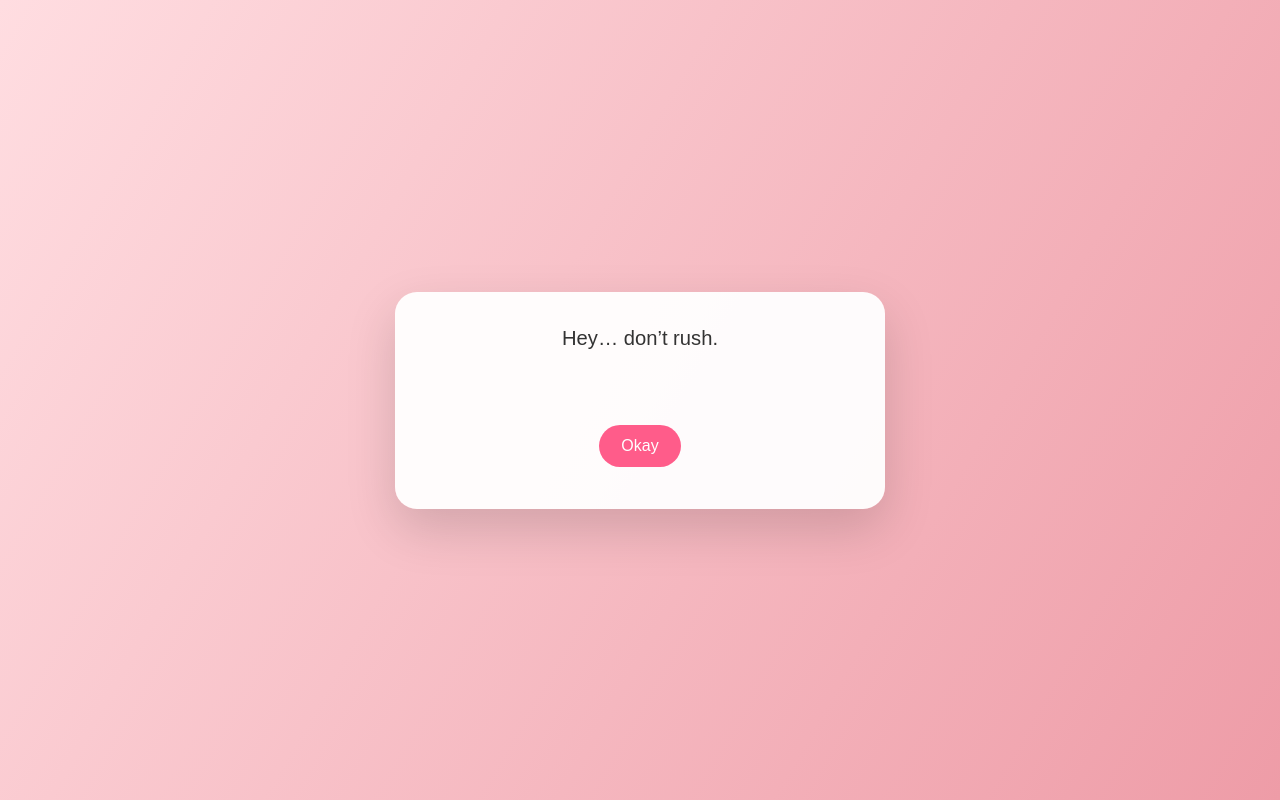
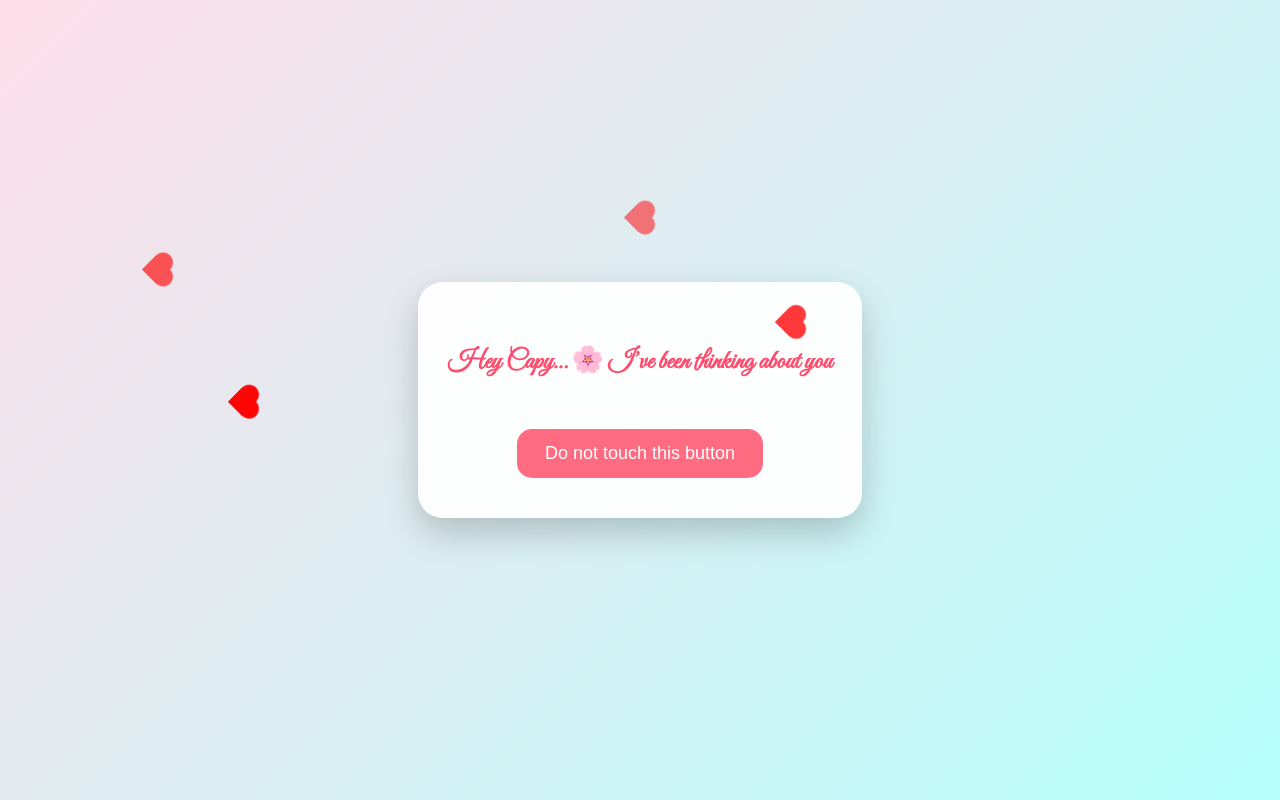
Before and after one commit to rif-droid/valentine, a plain HTML site: page index.html in a window 1280 px wide. Drawn offline with Linux system fonts and the light colour scheme.

Commit message:
Update index.html

```diff
--- a/index.html
+++ b/index.html
@@ -2,158 +2,187 @@
 <html lang="en">
 <head>
     <meta charset="UTF-8">
-<title>For You</title>
     <meta name="viewport" content="width=device-width, initial-scale=1.0">
+    <title>Be My Valentine 💖</title>
+    <style>
+        @import url('https://fonts.googleapis.com/css2?family=Great+Vibes&display=swap');
 
-<style>
         body {
             margin: 0;
+            padding: 0;
             height: 100vh;
-    background: linear-gradient(120deg, #ffdde1, #ee9ca7);
             display: flex;
+            justify-content: center;
             align-items: center;
-    justify-content: center;
-    font-family: 'Poppins', sans-serif;
+            background: linear-gradient(135deg, #FFDEE9, #B5FFFC);
             overflow: hidden;
+            font-family: 'Segoe UI', Tahoma, Geneva, Verdana, sans-serif;
         }
 
         .card {
             background: rgba(255,255,255,0.95);
-    padding: 35px;
-    border-radius: 22px;
-    width: 90%;
-    max-width: 420px;
+            border-radius: 25px;
+            padding: 40px 30px;
+            max-width: 450px;
             text-align: center;
-    box-shadow: 0 20px 50px rgba(0,0,0,0.15);
+            box-shadow: 0 15px 35px rgba(0,0,0,0.2);
+            position: relative;
         }
 
-  #text {
-    font-size: 20px;
-    color: #333;
-    min-height: 80px;
-    animation: breathe 4s ease-in-out infinite;
-  }
-
-  @keyframes breathe {
-    0%,100% { transform: scale(1); }
-    50% { transform: scale(1.02); }
+        h2 {
+            font-family: 'Great Vibes', cursive;
+            font-size: 26px;
+            color: #FF4C6D;
+            min-height: 60px;
+            margin-bottom: 25px;
         }
 
         button {
-    margin-top: 25px;
-    padding: 12px 22px;
+            background-color: #FF6B81;
+            color: white;
             border: none;
-    border-radius: 25px;
-    background: #ff5c8a;
-    color: white;
-    font-size: 16px;
+            padding: 14px 28px;
+            border-radius: 15px;
             cursor: pointer;
-    transition: 0.3s;
+            font-size: 18px;
             position: relative;
+            transition: transform 0.3s ease;
         }
 
         button:hover {
-    transform: scale(1.05);
+            transform: scale(1.1) rotate(-5deg);
         }
 
-  .float {
-    animation: float 3s ease-in-out infinite;
+        .hug {
+            display: none;
+            width: 150px;
+            margin-top: 20px;
         }
 
-  @keyframes float {
-    0%,100% { top: 0; }
-    50% { top: -8px; }
+        .heart {
+            position: absolute;
+            width: 20px;
+            height: 20px;
+            background: red;
+            transform: rotate(45deg);
+            left: 50%;
+            top: 50%;
+            animation: floatUp 4s linear infinite;
+        }
+        .heart::before,
+        .heart::after {
+            content: '';
+            position: absolute;
+            width: 20px;
+            height: 20px;
+            background: red;
+            border-radius: 50%;
+        }
+        .heart::before { top: -10px; left: 0; }
+        .heart::after { left: 10px; top: 0; }
+
+        @keyframes floatUp {
+            0% { transform: translateY(0) rotate(45deg); opacity: 1; }
+            100% { transform: translateY(-400px) rotate(45deg); opacity: 0; }
         }
 
-  .hidden { display: none; }
+        .sparkle {
+            position: absolute;
+            width: 8px;
+            height: 8px;
+            background: #FFD700;
+            border-radius: 50%;
+            opacity: 0.8;
+            animation: sparkleAnim 2s linear infinite;
+        }
 
-  .hold {
-    background: #6c757d;
+        @keyframes sparkleAnim {
+            0% { transform: scale(0.5); opacity: 0.5; }
+            50% { transform: scale(1.2); opacity: 1; }
+            100% { transform: scale(0.5); opacity: 0.5; }
         }
     </style>
 </head>
-
 <body>
-
     <div class="card">
-  <div id="text"></div>
-  <button id="btn" class="float">Okay</button>
+        <h2 id="message">Hey Capy… 🌸 I’ve been thinking about you</h2>
+        <button id="playButton" onclick="nextStep()">Do not touch this button</button>
+        <img src="https://i.postimg.cc/htGHK5W9/hug.png" alt="Hug" class="hug" id="hug">
     </div>
 
     <script>
-  const scenes = [
-    "Hey… don’t rush.",
-    "I wanted this moment to feel quiet.",
-    "Some people feel loud.",
-    "Some feel like home.",
-    "You don’t arrive… you settle.",
-    "Before I say anything else—"
+        const messages = [
+            "You are my sunshine 🌞, lighting up every little corner of my day",
+            "Every smile you give is a gentle breeze in my heart…",
+            "I’ve got a special question for you…",
+            "Will you be my Valentine? 💖"
         ];
 
-  let scene = 0;
-  let typing = false;
-  const textEl = document.getElementById("text");
-  const btn = document.getElementById("btn");
+        let step = 0;
+        const messageEl = document.getElementById('message');
+        const button = document.getElementById('playButton');
+        const hug = document.getElementById('hug');
 
-  function typeText(text, i = 0) {
-    if (i === 0) textEl.innerHTML = "";
-    if (i < text.length) {
-      textEl.innerHTML += text.charAt(i);
-      setTimeout(() => typeText(text, i + 1), 40);
+        function typeMessage(text, callback) {
+            let i = 0;
+            messageEl.innerText = "";
+            const interval = setInterval(() => {
+                messageEl.innerText += text[i];
+                i++;
+                if(i >= text.length) {
+                    clearInterval(interval);
+                    if(callback) callback();
+                }
+            }, 50);
+        }
+
+        function nextStep() {
+            if(step < messages.length) {
+                typeMessage(messages[step], () => {
+                    // playful floating for button
+                    if(step < messages.length - 1) {
+                        button.style.position = 'absolute';
+                        button.style.top = Math.random() * 150 + 'px';
+                        button.style.left = Math.random() * 200 + 'px';
+                    }
+                    // change last button to YES
+                    if(step === messages.length - 1) {
+                        button.innerText = "YES ❤️";
+                    }
+                });
+                step++;
             } else {
-      typing = false;
+                // show hug sticker
+                hug.style.display = "block";
+                button.style.display = "none";
+                // add hearts and sparkles
+                for(let i=0;i<20;i++) createHeart();
+                for(let i=0;i<15;i++) createSparkle();
             }
         }
 
-  function nextScene() {
-    if (typing) return;
-
-    if (scene < scenes.length) {
-      typing = true;
-      typeText(scenes[scene]);
-      scene++;
-    } else if (scene === scenes.length) {
-      btn.innerText = "Don’t press this";
-      btn.onclick = tease;
-      scene++;
-    }
+        function createHeart() {
+            const heart = document.createElement('div');
+            heart.className = 'heart';
+            heart.style.left = Math.random() * window.innerWidth + 'px';
+            heart.style.animationDuration = (2 + Math.random() * 3) + 's';
+            document.body.appendChild(heart);
+            setTimeout(()=>heart.remove(),4000);
         }
 
-  function tease() {
-    btn.style.left = Math.random() * 120 - 60 + "px";
-    btn.style.top = Math.random() * 120 - 60 + "px";
-    textEl.innerHTML = "Okay… you caught me.";
-    btn.innerText = "Hold for a moment";
-    btn.classList.remove("float");
-    btn.classList.add("hold");
-    btn.onmousedown = holdStart;
+        function createSparkle() {
+            const sparkle = document.createElement('div');
+            sparkle.className = 'sparkle';
+            sparkle.style.left = Math.random() * window.innerWidth + 'px';
+            sparkle.style.top = Math.random() * window.innerHeight + 'px';
+            sparkle.style.animationDuration = (1 + Math.random()*2) + 's';
+            document.body.appendChild(sparkle);
+            setTimeout(()=>sparkle.remove(),2000);
         }
 
-  let holdTimer;
-  function holdStart() {
-    textEl.innerHTML = "Just stay here…";
-    holdTimer = setTimeout(finalMoment, 2000);
-  }
+        // continuous subtle heart spawn for dynamic effect
+        setInterval(() => { createHeart(); }, 1000);
 
-  function finalMoment() {
-    textEl.innerHTML =
-      "I don’t know how else to ask this.<br><br><strong>Will you be my Valentine?</strong> 💗";
-    btn.innerText = "Yes";
-    btn.classList.remove("hold");
-    btn.onclick = yes;
-  }
-
-  function yes() {
-    document.body.style.background =
-      "linear-gradient(120deg, #fbc2eb, #a6c1ee)";
-    textEl.innerHTML =
-      "This moment exists<br>because you pressed something.<br><br>💖";
-    btn.classList.add("hidden");
-  }
-
-  btn.onclick = nextScene;
-  nextScene();
     </script>
-
 </body>
 </html>
```
Lines whose indentation alone changed are shown as unchanged.
